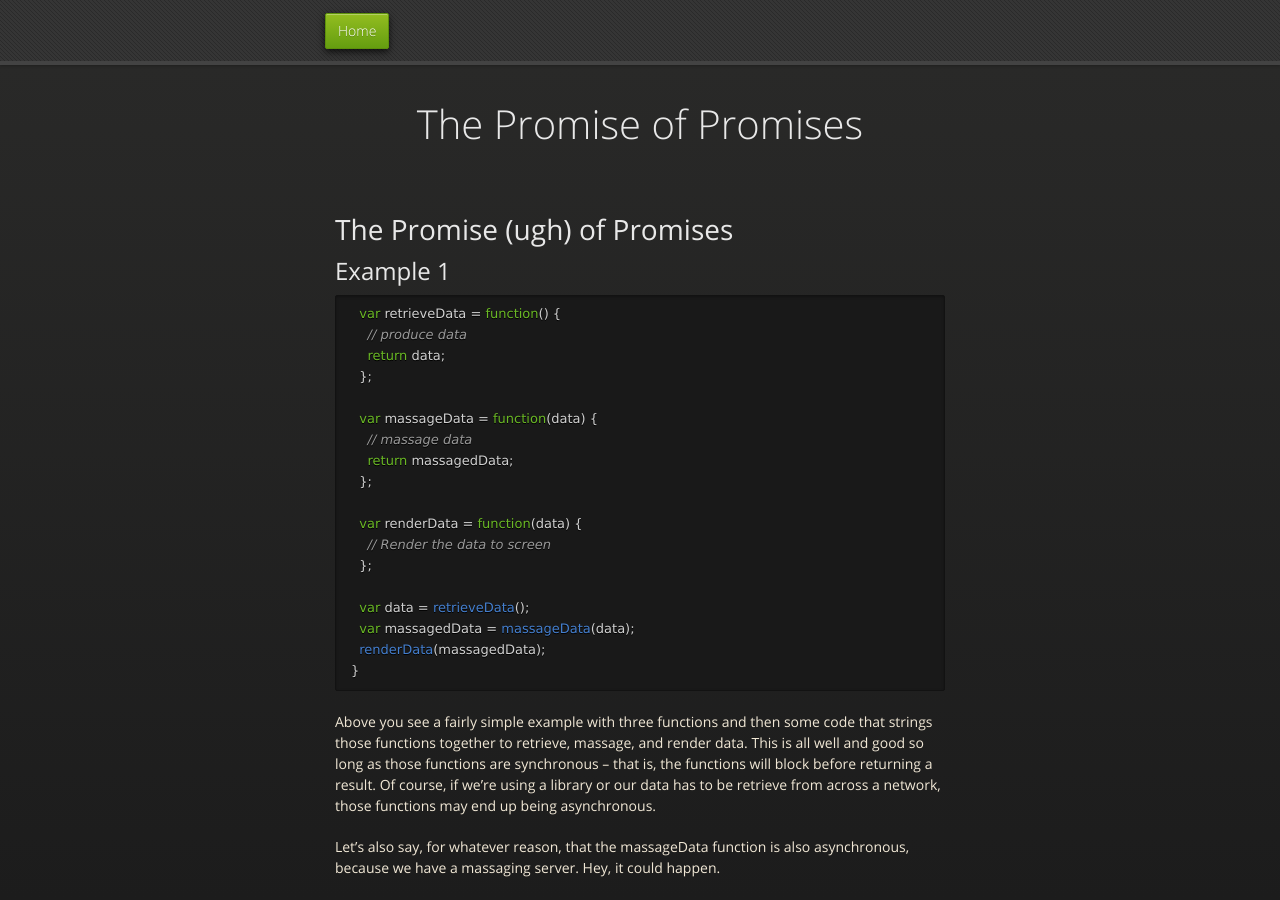
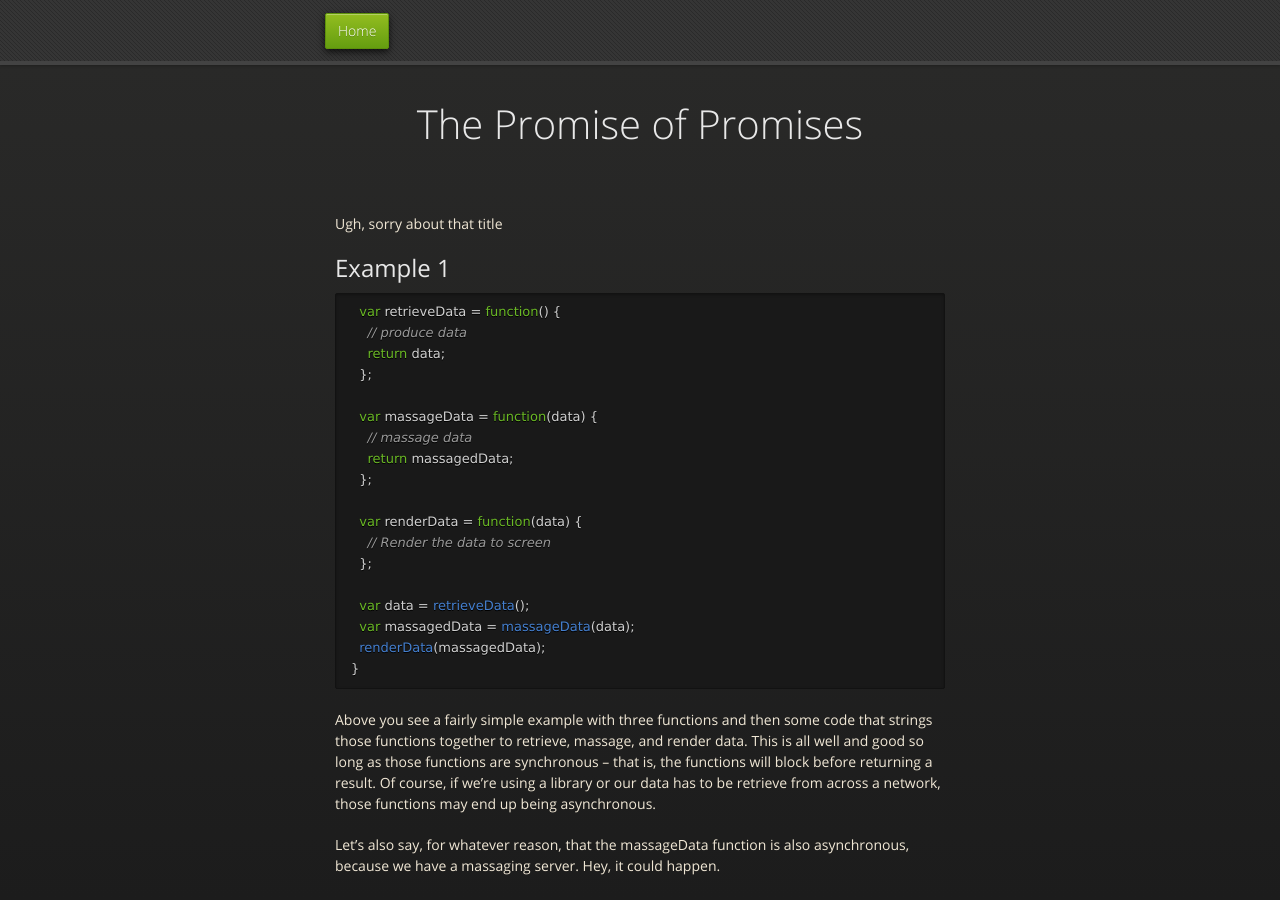
Before and after one commit to tmacdonald/tmacdonald.github.com, a Jekyll site: the page built from _posts/2012-12-21-promises.markdown, in a window 1280 px wide and 900 px high. Built offline with Jekyll 4.4.1, drawn with Linux system fonts in a browser that asks for light colours; Markdown is read by kramdown in place of the engine named in the settings.

Commit message:
Moving title out of posts

```diff
--- a/_layouts/midnight.html
+++ b/_layouts/midnight.html
@@ -22,6 +22,7 @@
         </div>
         {{ content }}
         <div>
+          <hr />
           <span class="credits right">Theme by <a href="http://twitter.com/#!/michigangraham">mattgraham</a></span>
         </div>
       </section>
--- a/_posts/2012-09-18-backbone-subviews.markdown
+++ b/_posts/2012-09-18-backbone-subviews.markdown
@@ -3,8 +3,6 @@ layout: midnight
 title: Backbone Subviews
 permalink: /2012/09/backbone-subviews
 ---
-
-#Backbone Subviews
 
 Something I've noticed bouncing around the Backbone community these days is the idea of how to structure subviews. I'm going to outline some approaches for working with Backbone subviews as well as talk about the pros and cons of each.
 
--- a/_posts/2012-10-16-publicist.markdown
+++ b/_posts/2012-10-16-publicist.markdown
@@ -3,8 +3,6 @@ layout: midnight
 title: The Publicist
 permalink: /2012/10/publicist
 ---
-
-#The Publicist
 
 Today I thought I'd show you a little scenario that probably has no real-world application but provides a way to show some of the interesting features of Javascript. I'll take a look at object literals and the dynamic nature of the language.
 
--- a/_posts/2012-10-26-functions.markdown
+++ b/_posts/2012-10-26-functions.markdown
@@ -3,8 +3,6 @@ layout: midnight
 title: Functions
 permalink: /2012/10/functions
 ---
-
-#Functions
 
 Many descriptions of Javascript describe functions as first-class objects. What does that mean?
 I like to think of first-class objects as anything you can assign to a variable. In many languages, such as Java, you cannot assign a function to a variable.
--- a/_posts/2012-12-21-promises.markdown
+++ b/_posts/2012-12-21-promises.markdown
@@ -4,7 +4,7 @@ title: The Promise of Promises
 permalink: /2012/12/promises
 ---
 
-#The Promise (ugh) of Promises
+Ugh, sorry about that title
 
 ##Example 1
 {% highlight javascript %}
```
